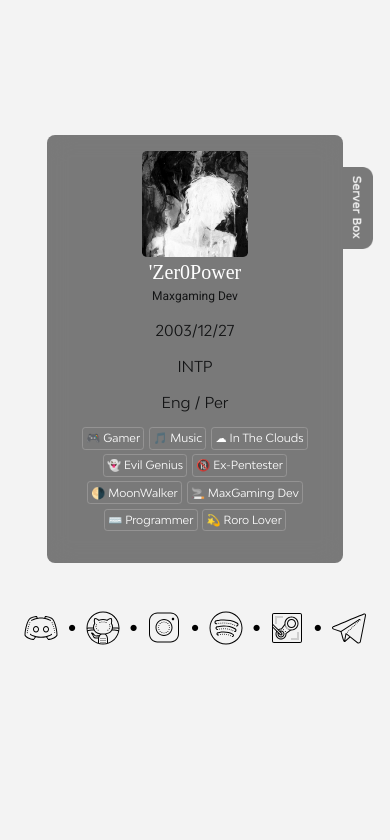
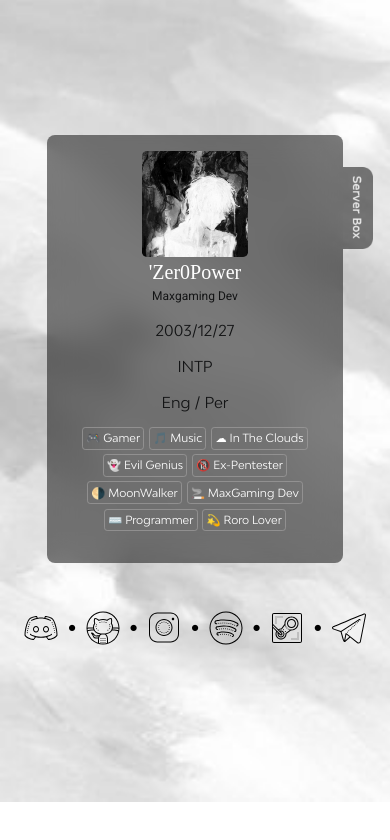
Before and after one commit to Saman-Safaei/0power, a Vue app: page / in a window 390 px wide. Shown: the top 840 px of the page. Built offline with nearby package versions, Linux system fonts and the light colour scheme; a web font is replaced by a local one.

Commit message:
add background image to mobile devices

```diff
--- a/src/assets/scss/_resetDefaults.scss
+++ b/src/assets/scss/_resetDefaults.scss
@@ -26,9 +26,13 @@ body {
 }
 
 html {
-  background: #f3f3f3;
+  background: url("/imgs/mbg2.jpg") no-repeat center/cover;
   overflow-x: hidden;
   user-select: none;
+
+  @media screen and (min-width: $md) {
+    background: #f3f3f3;
+  }
 }
 
 * {
```
